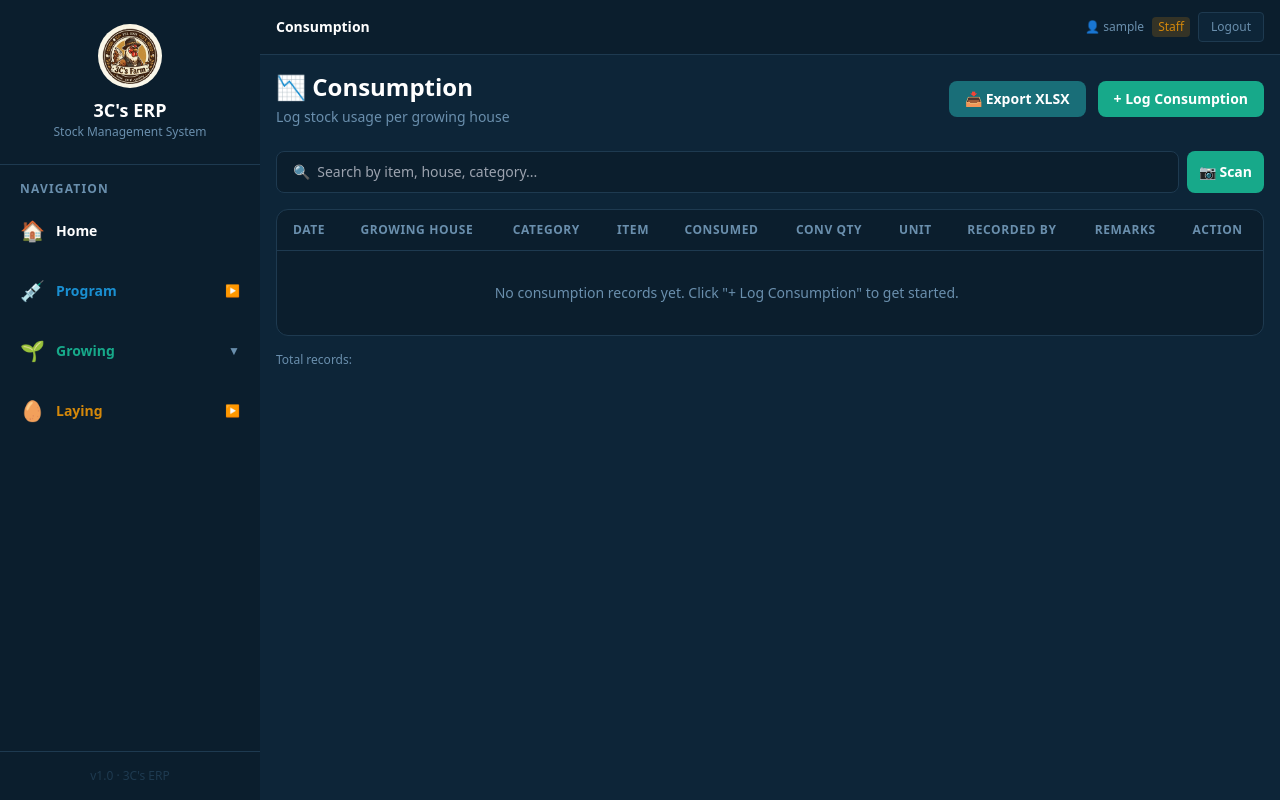
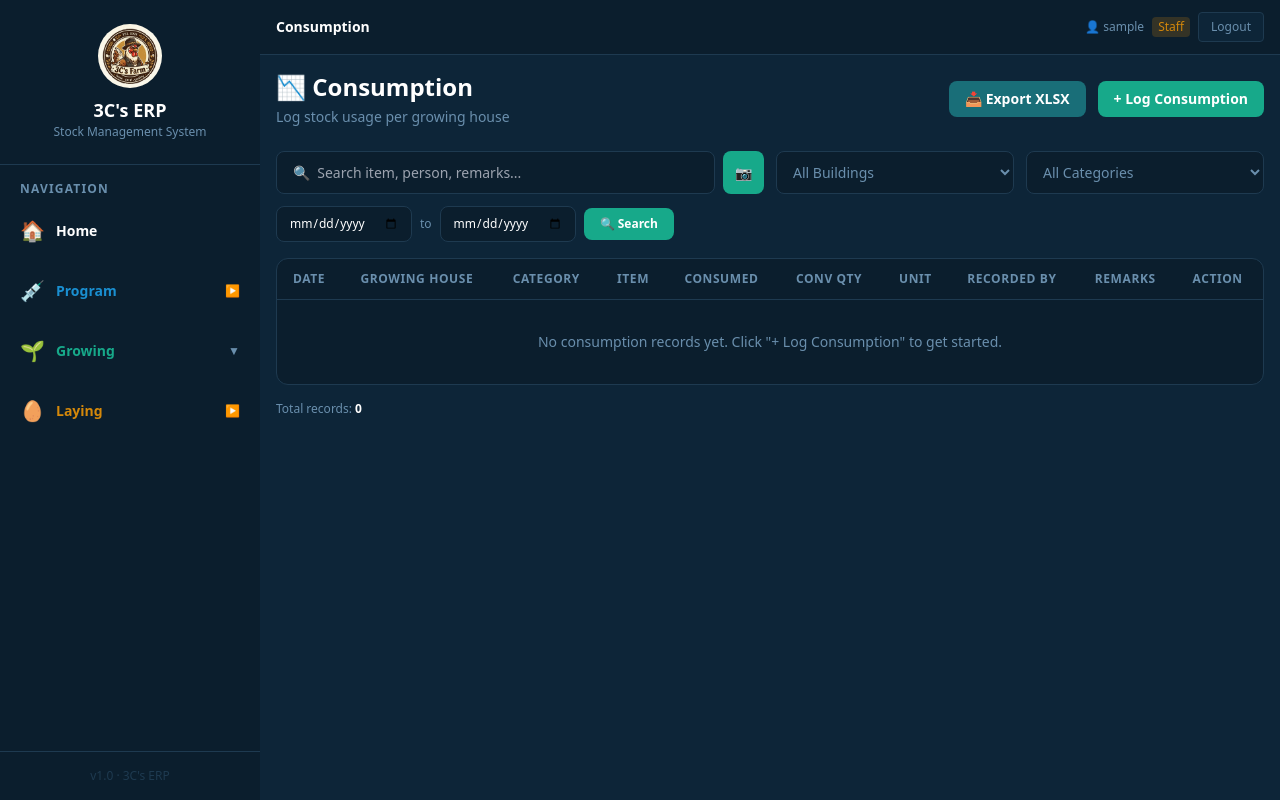
Before and after one commit to Yakssha11/3cs-erp, a Django app: page /consumption/ in a window 1280 px wide. Run offline with Django 5.2, Linux system fonts and the light colour scheme; a user stored in the database is signed in; tables that the repository leaves empty hold one stand-in row (values such as "Sample post"); some libraries are stand-ins or nearby versions.

Commit message:
Add server-side filters to Growing and Laying Consumption pages

```diff
--- a/consumption/views.py
+++ b/consumption/views.py
@@ -76,9 +76,75 @@ def consumption_list(request):
     from erp_config.models import Category, Unit, Building
     from master_data.models import Material
     growing_buildings = Building.objects.filter(type='Growing').values_list('name', flat=True)
+    search   = request.GET.get('search', '')
+    building = request.GET.get('building', '')
+    category = request.GET.get('category_filter', '')
+    date_from = request.GET.get('date_from', '')
+    date_to   = request.GET.get('date_to', '')
+
+    search   = request.GET.get('search', '')
+    building = request.GET.get('building', '')
+    category = request.GET.get('category_filter', '')
+    date_from = request.GET.get('date_from', '')
+    date_to   = request.GET.get('date_to', '')
+
+    search   = request.GET.get('search', '')
+    building = request.GET.get('building', '')
+    category = request.GET.get('category_filter', '')
+    date_from = request.GET.get('date_from', '')
+    date_to   = request.GET.get('date_to', '')
+
     consumption_all = Consumption.objects.filter(
                         growing_house__in=growing_buildings
                       ).order_by('-date_consumed')
+
+    if search:
+        from django.db.models import Q
+        consumption_all = consumption_all.filter(
+            Q(item_name__icontains=search) |
+            Q(recorded_by__icontains=search) |
+            Q(remarks__icontains=search)
+        )
+    if building:
+        consumption_all = consumption_all.filter(growing_house=building)
+    if category:
+        consumption_all = consumption_all.filter(category=category)
+    if date_from:
+        consumption_all = consumption_all.filter(date_consumed__gte=date_from)
+    if date_to:
+        consumption_all = consumption_all.filter(date_consumed__lte=date_to)
+
+    if search:
+        from django.db.models import Q
+        consumption_all = consumption_all.filter(
+            Q(item_name__icontains=search) |
+            Q(recorded_by__icontains=search) |
+            Q(remarks__icontains=search)
+        )
+    if building:
+        consumption_all = consumption_all.filter(growing_house=building)
+    if category:
+        consumption_all = consumption_all.filter(category=category)
+    if date_from:
+        consumption_all = consumption_all.filter(date_consumed__gte=date_from)
+    if date_to:
+        consumption_all = consumption_all.filter(date_consumed__lte=date_to)
+
+    if search:
+        from django.db.models import Q
+        consumption_all = consumption_all.filter(
+            Q(item_name__icontains=search) |
+            Q(recorded_by__icontains=search) |
+            Q(remarks__icontains=search)
+        )
+    if building:
+        consumption_all = consumption_all.filter(growing_house=building)
+    if category:
+        consumption_all = consumption_all.filter(category=category)
+    if date_from:
+        consumption_all = consumption_all.filter(date_consumed__gte=date_from)
+    if date_to:
+        consumption_all = consumption_all.filter(date_consumed__lte=date_to)
     paginator       = Paginator(consumption_all, 10)
     page            = request.GET.get('page')
     consumptions    = paginator.get_page(page)
@@ -96,6 +162,11 @@ def consumption_list(request):
         'buildings':    buildings,
         'stock_items':  stock_items,
         'materials':    materials,
+        'search':        search,
+        'building_filter': building,
+        'category_filter': category,
+        'date_from':     date_from,
+        'date_to':       date_to,
     })
 
 @login_required
@@ -294,9 +365,31 @@ def laying_consumption_list(request):
     from erp_config.models import Category, Unit, Building
     from master_data.models import Material
     laying_buildings = Building.objects.filter(type='Laying').values_list('name', flat=True)
-    consumption_all  = Consumption.objects.filter(
-                        growing_house__in=laying_buildings
-                       ).order_by('-date_consumed')
+    search   = request.GET.get('search', '')
+    building = request.GET.get('building', '')
+    category = request.GET.get('category_filter', '')
+    date_from = request.GET.get('date_from', '')
+    date_to   = request.GET.get('date_to', '')
+
+    consumption_all = Consumption.objects.filter(
+                        growing_house__in=growing_buildings
+                      ).order_by('-date_consumed')
+
+    if search:
+        from django.db.models import Q
+        consumption_all = consumption_all.filter(
+            Q(item_name__icontains=search) |
+            Q(recorded_by__icontains=search) |
+            Q(remarks__icontains=search)
+        )
+    if building:
+        consumption_all = consumption_all.filter(growing_house=building)
+    if category:
+        consumption_all = consumption_all.filter(category=category)
+    if date_from:
+        consumption_all = consumption_all.filter(date_consumed__gte=date_from)
+    if date_to:
+        consumption_all = consumption_all.filter(date_consumed__lte=date_to)
     paginator    = Paginator(consumption_all, 10)
     page         = request.GET.get('page')
     consumptions = paginator.get_page(page)
@@ -314,6 +407,11 @@ def laying_consumption_list(request):
         'buildings':    buildings,
         'stock_items':  stock_items,
         'materials':    materials,
+        'search':        search,
+        'building_filter': building,
+        'category_filter': category,
+        'date_from':     date_from,
+        'date_to':       date_to,
     })
 
 @login_required
--- a/templates/consumption/list.html
+++ b/templates/consumption/list.html
@@ -41,8 +41,6 @@
     <form method="POST" action="{% url 'consumption_save' %}">
         {% csrf_token %}
         <div class="grid grid-cols-2 gap-4 mb-4">
-
-            <!-- growing house -->
             <div>
                 <label class="text-xs text-muted font-bold uppercase tracking-wider block mb-1">Growing House</label>
                 <select name="growing_house" id="buildingSelect" required onchange="loadItems()"
@@ -53,8 +51,6 @@
                     {% endfor %}
                 </select>
             </div>
-
-            <!-- category -->
             <div>
                 <label class="text-xs text-muted font-bold uppercase tracking-wider block mb-1">Category</label>
                 <select name="category" id="categorySelect" required onchange="loadItems()"
@@ -65,8 +61,6 @@
                     {% endfor %}
                 </select>
             </div>
-
-            <!-- item -->
             <div class="col-span-2">
                 <label class="text-xs text-muted font-bold uppercase tracking-wider block mb-1">Item</label>
                 <div class="flex gap-2">
@@ -81,13 +75,10 @@
                     </button>
                 </div>
             </div>
-
-            <!-- quantity + consumed unit -->
             <div class="col-span-2">
                 <label class="text-xs text-muted font-bold uppercase tracking-wider block mb-1">Quantity</label>
                 <div class="flex gap-2">
-                    <input type="number" name="quantity" step="0.01" required
-                           placeholder="0"
+                    <input type="number" name="quantity" step="0.01" required placeholder="0"
                            class="flex-1 bg-content border border-border rounded-lg px-3 py-2 text-white text-sm focus:outline-none focus:border-teal">
                     <select name="consumed_unit" id="consumedUnitSelect"
                             class="bg-content border border-border rounded-lg px-3 py-2 text-white text-sm focus:outline-none focus:border-teal">
@@ -95,35 +86,23 @@
                     </select>
                 </div>
             </div>
-
-            <!-- hidden unit for compatibility -->
             <input type="hidden" name="unit" id="unitHidden" value="">
-
-            <!-- date -->
             <div>
                 <label class="text-xs text-muted font-bold uppercase tracking-wider block mb-1">Date</label>
                 <input type="date" name="date_consumed" required
                        class="w-full bg-content border border-border rounded-lg px-3 py-2 text-white text-sm focus:outline-none focus:border-teal">
             </div>
-
-            <!-- recorded by -->
             <div>
                 <label class="text-xs text-muted font-bold uppercase tracking-wider block mb-1">Recorded By</label>
-                <input type="text" name="recorded_by" required
-                       placeholder="Your name"
+                <input type="text" name="recorded_by" required placeholder="Your name"
                        class="w-full bg-content border border-border rounded-lg px-3 py-2 text-white text-sm focus:outline-none focus:border-teal">
             </div>
-
-            <!-- remarks -->
             <div class="col-span-2">
                 <label class="text-xs text-muted font-bold uppercase tracking-wider block mb-1">Remarks</label>
-                <input type="text" name="remarks"
-                       placeholder="Optional notes"
+                <input type="text" name="remarks" placeholder="Optional notes"
                        class="w-full bg-content border border-border rounded-lg px-3 py-2 text-white text-sm focus:outline-none focus:border-teal">
             </div>
-
         </div>
-
         <div class="flex gap-3">
             <button type="submit"
                     class="bg-[#17A98A] hover:bg-[#129070] text-white text-sm font-bold px-6 py-2 rounded-lg transition-all">
@@ -137,17 +116,61 @@
     </form>
 </div>
 
-<!-- search -->
-<div class="mb-4 flex gap-2">
-    <input type="text" id="searchInput" onkeyup="filterTable()"
-           placeholder="🔍  Search by item, house, category..."
-           class="flex-1 bg-sidebar border border-border rounded-lg px-4 py-2.5 text-white text-sm focus:outline-none focus:border-teal">
-    <button onclick="openSearchScanner()"
-            class="bg-[#17A98A] hover:bg-[#129070] text-white font-bold px-2 sm:px-3 py-2 rounded-lg transition-all flex-shrink-0 text-sm">
-        <span class="hidden sm:inline">📷 Scan</span>
-        <span class="sm:hidden">📷</span>
-    </button>
-</div>
+<!-- filters -->
+<form method="GET" action="" id="filterForm">
+    <div class="grid grid-cols-1 sm:grid-cols-4 gap-3 mb-3">
+        <div class="sm:col-span-2 flex gap-2">
+            <input type="text" name="search" value="{{ search }}"
+                   placeholder="🔍  Search item, person, remarks..."
+                   class="flex-1 bg-sidebar border border-border rounded-lg px-4 py-2.5 text-white text-sm focus:outline-none focus:border-teal">
+            <button type="button" onclick="openSearchScanner()"
+                    class="bg-[#17A98A] hover:bg-[#129070] text-white font-bold px-3 py-2 rounded-lg transition-all flex-shrink-0 text-sm">
+                📷
+            </button>
+        </div>
+        <div>
+            <select name="building" onchange="document.getElementById('filterForm').submit()"
+                    class="w-full bg-sidebar border border-border rounded-lg px-3 py-2.5 text-sm focus:outline-none focus:border-teal
+                           {% if building_filter %}text-white{% else %}text-muted{% endif %}">
+                <option value="">All Buildings</option>
+                {% for building in buildings %}
+                <option value="{{ building.name }}" {% if building_filter == building.name %}selected{% endif %}>
+                    {{ building.name }}
+                </option>
+                {% endfor %}
+            </select>
+        </div>
+        <div>
+            <select name="category_filter" onchange="document.getElementById('filterForm').submit()"
+                    class="w-full bg-sidebar border border-border rounded-lg px-3 py-2.5 text-sm focus:outline-none focus:border-teal
+                           {% if category_filter %}text-white{% else %}text-muted{% endif %}">
+                <option value="">All Categories</option>
+                {% for category in categories %}
+                <option value="{{ category.name }}" {% if category_filter == category.name %}selected{% endif %}>
+                    {{ category.name }}
+                </option>
+                {% endfor %}
+            </select>
+        </div>
+    </div>
+    <div class="flex gap-2 items-center mb-4">
+        <input type="date" name="date_from" value="{{ date_from }}"
+               class="bg-sidebar border border-border rounded-lg px-3 py-2 text-white text-xs focus:outline-none focus:border-teal">
+        <span class="text-muted text-xs">to</span>
+        <input type="date" name="date_to" value="{{ date_to }}"
+               class="bg-sidebar border border-border rounded-lg px-3 py-2 text-white text-xs focus:outline-none focus:border-teal">
+        <button type="submit"
+                class="bg-teal hover:bg-[#129070] text-white text-xs font-bold px-4 py-2 rounded-lg transition-all">
+            🔍 Search
+        </button>
+        {% if search or building_filter or category_filter or date_from or date_to %}
+        <a href="?"
+           class="bg-content hover:bg-border text-muted text-xs font-bold px-4 py-2 rounded-lg transition-all border border-border">
+            ✕ Clear
+        </a>
+        {% endif %}
+    </div>
+</form>
 
 <!-- table -->
 <div class="bg-sidebar border border-border rounded-xl">
@@ -216,7 +239,7 @@
             </tr>
             {% empty %}
             <tr>
-                <td colspan="9" class="px-4 py-8 text-center text-muted">
+                <td colspan="10" class="px-4 py-8 text-center text-muted">
                     No consumption records yet. Click "+ Log Consumption" to get started.
                 </td>
             </tr>
@@ -227,7 +250,7 @@
 </div>
 
 <div class="mt-4 text-xs text-muted">
-    Total records: <strong class="text-white">{{ consumptions.count }}</strong>
+    Total records: <strong class="text-white">{{ consumptions.paginator.count }}</strong>
 </div>
 
 <!-- pagination -->
@@ -239,7 +262,7 @@
     </p>
     <div class="flex gap-2">
         {% if consumptions.has_previous %}
-        <a href="?page={{ consumptions.previous_page_number }}"
+        <a href="?page={{ consumptions.previous_page_number }}&search={{ search }}&building={{ building_filter }}&category_filter={{ category_filter }}&date_from={{ date_from }}&date_to={{ date_to }}"
            class="px-3 py-1.5 rounded-lg text-xs font-bold bg-sidebar border border-border text-muted hover:border-teal hover:text-white transition-all">
             ← Prev
         </a>
@@ -248,14 +271,14 @@
             {% if consumptions.number == num %}
             <span class="px-3 py-1.5 rounded-lg text-xs font-bold bg-teal text-white">{{ num }}</span>
             {% elif num > consumptions.number|add:'-3' and num < consumptions.number|add:'3' %}
-            <a href="?page={{ num }}"
+            <a href="?page={{ num }}&search={{ search }}&building={{ building_filter }}&category_filter={{ category_filter }}&date_from={{ date_from }}&date_to={{ date_to }}"
                class="px-3 py-1.5 rounded-lg text-xs font-bold bg-sidebar border border-border text-muted hover:border-teal hover:text-white transition-all">
                 {{ num }}
             </a>
             {% endif %}
         {% endfor %}
         {% if consumptions.has_next %}
-        <a href="?page={{ consumptions.next_page_number }}"
+        <a href="?page={{ consumptions.next_page_number }}&search={{ search }}&building={{ building_filter }}&category_filter={{ category_filter }}&date_from={{ date_from }}&date_to={{ date_to }}"
            class="px-3 py-1.5 rounded-lg text-xs font-bold bg-sidebar border border-border text-muted hover:border-teal hover:text-white transition-all">
             Next →
         </a>
@@ -381,7 +404,6 @@
         document.getElementById('addForm').classList.toggle('hidden')
     }
 
-    // material UoM data
     const materialUoM = {
         {% for material in materials %}
         '{{ material.item_id }}': {
@@ -396,12 +418,10 @@
         const building = document.getElementById('buildingSelect').value
         const select   = document.getElementById('itemSelect')
         select.innerHTML = '<option value="">Loading...</option>'
-
         if (!category) {
             select.innerHTML = '<option value="">Select category first</option>'
             return
         }
-
         fetch(`{% url 'get_items' %}?category=${category}&building=${building}`)
             .then(r => r.json())
             .then(data => {
@@ -424,10 +444,7 @@
         const itemId       = option.value
         const consumedUnit = document.getElementById('consumedUnitSelect')
         const unitHidden   = document.getElementById('unitHidden')
-
         if (unit) unitHidden.value = unit
-
-        // populate consumed unit dropdown
         consumedUnit.innerHTML = ''
         const uom = materialUoM[itemId]
         if (uom && uom.stock_unit && uom.base_unit) {
@@ -436,14 +453,6 @@
         } else if (unit) {
             consumedUnit.innerHTML += `<option value="${unit}">${unit}</option>`
         }
-    }
-
-    function filterTable() {
-        const input = document.getElementById('searchInput').value.toLowerCase()
-        const rows  = document.querySelectorAll('#consumptionTable tbody tr')
-        rows.forEach(row => {
-            row.style.display = row.textContent.toLowerCase().includes(input) ? '' : 'none'
-        })
     }
 
     function openScanner() {
@@ -491,10 +500,8 @@
                 break
             }
         }
-
         if (matched) {
             closeScanner()
-            document.getElementById('scanner-result').textContent = '✅ Item found!'
         } else {
             const building = document.getElementById('buildingSelect').value
             fetch(`{% url 'get_items' %}?building=${building}`)
@@ -534,6 +541,60 @@
                     }
                 })
         }
+    }
+
+    function openSearchScanner() {
+        document.getElementById('scannerModal').classList.remove('hidden')
+        document.getElementById('scanner-status').textContent = 'Point camera at a barcode...'
+        document.getElementById('scanner-result').textContent = ''
+        startSearchScanner()
+    }
+
+    function startSearchScanner() {
+        if (typeof ZXing === 'undefined') {
+            document.getElementById('scanner-status').textContent = 'Scanner library not loaded.'
+            return
+        }
+        codeReader = new ZXing.BrowserMultiFormatReader()
+        codeReader.decodeFromVideoDevice(null, 'scanner-video', (result, err) => {
+            if (result) {
+                const code = result.getText()
+                closeScanner()
+                const searchInput = document.querySelector('input[name="search"]')
+                if (searchInput) {
+                    searchInput.value = code
+                    document.getElementById('filterForm').submit()
+                }
+            }
+        })
+    }
+
+    function openConsumptionEdit(pk, house, category, itemId, itemName, qty, unit, dateConsumed, recordedBy, remarks) {
+        document.getElementById('consumptionEditForm').action = `/consumption/update/${pk}/`
+        document.getElementById('edit-c-item-id').value      = itemId
+        document.getElementById('edit-c-item-name').value    = itemName
+        document.getElementById('edit-c-item-display').value = itemName
+        document.getElementById('edit-c-qty').value          = qty
+        document.getElementById('edit-c-date').value         = dateConsumed
+        document.getElementById('edit-c-recorded').value     = recordedBy
+        document.getElementById('edit-c-remarks').value      = remarks
+        const houseSelect = document.getElementById('edit-c-house')
+        for (let i = 0; i < houseSelect.options.length; i++) {
+            if (houseSelect.options[i].value === house) { houseSelect.selectedIndex = i; break }
+        }
+        const catSelect = document.getElementById('edit-c-category')
+        for (let i = 0; i < catSelect.options.length; i++) {
+            if (catSelect.options[i].value === category) { catSelect.selectedIndex = i; break }
+        }
+        const unitSelect = document.getElementById('edit-c-unit')
+        for (let i = 0; i < unitSelect.options.length; i++) {
+            if (unitSelect.options[i].value === unit) { unitSelect.selectedIndex = i; break }
+        }
+        document.getElementById('consumptionEditModal').classList.remove('hidden')
+    }
+
+    function closeConsumptionEdit() {
+        document.getElementById('consumptionEditModal').classList.add('hidden')
     }
 
     document.addEventListener('DOMContentLoaded', function() {
@@ -580,60 +641,15 @@
                     }
                 })
         }
+
+        // submit search on Enter
+        const searchInput = document.querySelector('input[name="search"]')
+        if (searchInput) {
+            searchInput.addEventListener('keydown', function(e) {
+                if (e.key === 'Enter') document.getElementById('filterForm').submit()
+            })
+        }
     })
-
-    function openSearchScanner() {
-        document.getElementById('scannerModal').classList.remove('hidden')
-        document.getElementById('scanner-status').textContent = 'Point camera at a barcode...'
-        document.getElementById('scanner-result').textContent = ''
-        startSearchScanner()
-    }
-
-    function startSearchScanner() {
-        if (typeof ZXing === 'undefined') {
-            document.getElementById('scanner-status').textContent = 'Scanner library not loaded.'
-            return
-        }
-        codeReader = new ZXing.BrowserMultiFormatReader()
-        codeReader.decodeFromVideoDevice(null, 'scanner-video', (result, err) => {
-            if (result) {
-                const code = result.getText()
-                closeScanner()
-                document.getElementById('searchInput').value = code
-                filterTable()
-            }
-        })
-    }
-
-function openConsumptionEdit(pk, house, category, itemId, itemName, qty, unit, dateConsumed, recordedBy, remarks) {
-        document.getElementById('consumptionEditForm').action = `/consumption/update/${pk}/`
-        document.getElementById('edit-c-item-id').value      = itemId
-        document.getElementById('edit-c-item-name').value    = itemName
-        document.getElementById('edit-c-item-display').value = itemName
-        document.getElementById('edit-c-qty').value          = qty
-        document.getElementById('edit-c-date').value         = dateConsumed
-        document.getElementById('edit-c-recorded').value     = recordedBy
-        document.getElementById('edit-c-remarks').value      = remarks
-
-        const houseSelect = document.getElementById('edit-c-house')
-        for (let i = 0; i < houseSelect.options.length; i++) {
-            if (houseSelect.options[i].value === house) { houseSelect.selectedIndex = i; break }
-        }
-        const catSelect = document.getElementById('edit-c-category')
-        for (let i = 0; i < catSelect.options.length; i++) {
-            if (catSelect.options[i].value === category) { catSelect.selectedIndex = i; break }
-        }
-        const unitSelect = document.getElementById('edit-c-unit')
-        for (let i = 0; i < unitSelect.options.length; i++) {
-            if (unitSelect.options[i].value === unit) { unitSelect.selectedIndex = i; break }
-        }
-        document.getElementById('consumptionEditModal').classList.remove('hidden')
-    }
-
-    function closeConsumptionEdit() {
-        document.getElementById('consumptionEditModal').classList.add('hidden')
-    }
-
 </script>
 
 {% endblock %}
```
Also changed, not shown: templates/consumption/laying_list.html (+135 -104 lines).
